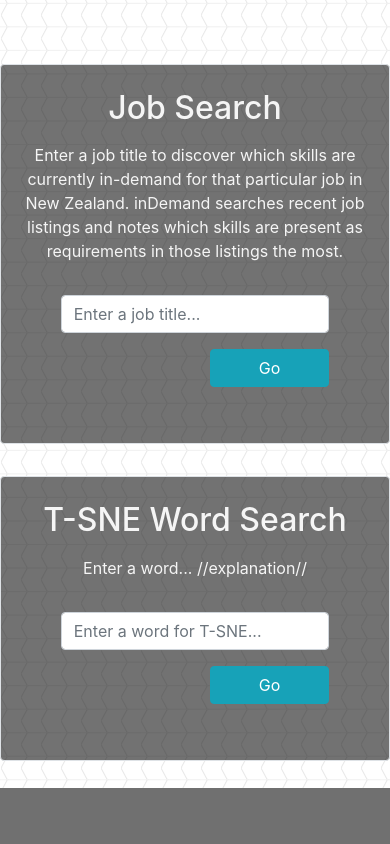
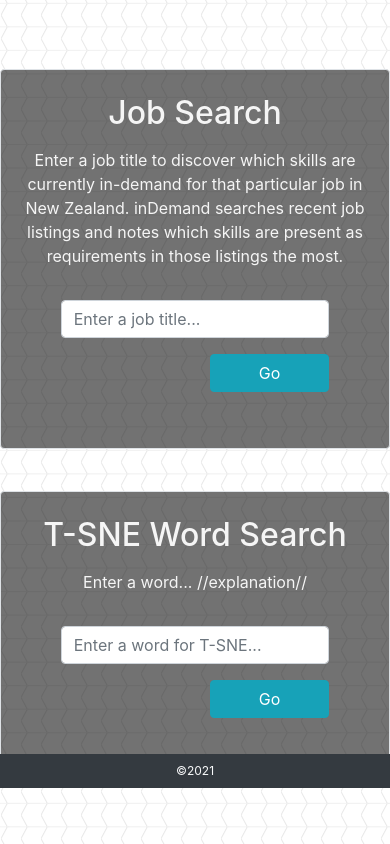
Before and after one commit to mfadam786/JobSkillsMonitorBot, a Django app: page /backend/ in a window 390 px wide. Shown: the part 56-900 px from the top of the page. Before the commit the page ends 844 px from the top, so only its background shows below. Run offline with Django 3.2, Linux system fonts and the light colour scheme; some libraries are stand-ins or nearby versions.

Commit message:
more layout tidying + responsiveness. static files sorted and bottom bar implemented. need some info to add to front page for users

```diff
--- a/JobSkillsMonitor/backend/templates/backend/base.html
+++ b/JobSkillsMonitor/backend/templates/backend/base.html
@@ -12,6 +12,15 @@
     <meta name="viewport" content="width=device-width, initial-scale=1.0">
     <meta http-equiv="X-UA-Compatible" content="ie=edge">
     <title>inDemand</title>
+    <style>
+    .footer {
+    left: 0;
+    bottom: 0;
+    width: 100%;
+    font-size: .75rem;
+    text-align: center;
+  }
+    </style>
 </head>
 <body>
     <nav class="navbar navbar-expand-lg navbar-light bg-light navbar-dark bg-dark static-top">
@@ -19,10 +28,11 @@
             <span class="navbar-toggler-icon"></span>
         </button> <a class="navbar-brand" href="/backend/">inDemand</a>
     </nav>
-    <div class="container w-100 h-75">
+    <div class="container w-100 h-100" class="py-5">
         {% block content %}
         {% endblock %}
     </div>
+    <div class="footer bg-dark text-light static-bottom py-2">©2021</div>
     <script src="https://code.jquery.com/jquery-3.3.1.slim.min.js" integrity="sha384-q8i/X+965DzO0rT7abK41JStQIAqVgRVzpbzo5smXKp4YfRvH+8abtTE1Pi6jizo" crossorigin="anonymous"></script>
     <script src="https://cdnjs.cloudflare.com/ajax/libs/popper.js/1.14.7/umd/popper.min.js" integrity="sha384-UO2eT0CpHqdSJQ6hJty5KVphtPhzWj9WO1clHTMGa3JDZwrnQq4sF86dIHNDz0W1" crossorigin="anonymous"></script>
     <script src="https://stackpath.bootstrapcdn.com/bootstrap/4.3.1/js/bootstrap.min.js" integrity="sha384-JjSmVgyd0p3pXB1rRibZUAYoIIy6OrQ6VrjIEaFf/nJGzIxFDsf4x0xIM+B07jRM" crossorigin="anonymous"></script>
--- a/JobSkillsMonitor/static/css/main.css
+++ b/JobSkillsMonitor/static/css/main.css
@@ -21,7 +21,7 @@ form {
     background-color: rgba(20, 20, 20, 0.6);
 }
 
-h2, h5, p {
+h2, h5, p, li {
     color: whitesmoke !important;
 }
 
@@ -38,3 +38,13 @@ p {
 .col-md-12 {
     text-align: center !important;
 }
+
+.footer {
+    position: fixed;
+    left: 0;
+    bottom: 0;
+    width: 100%;
+    background-color: red;
+    color: white;
+    text-align: center;
+  }
```
Also changed, not shown: JobSkillsMonitor/backend/templates/backend/results.html (+12 -5 lines), JobSkillsMonitor/backend/templates/backend/tsne_results.html (+4 -3 lines).
